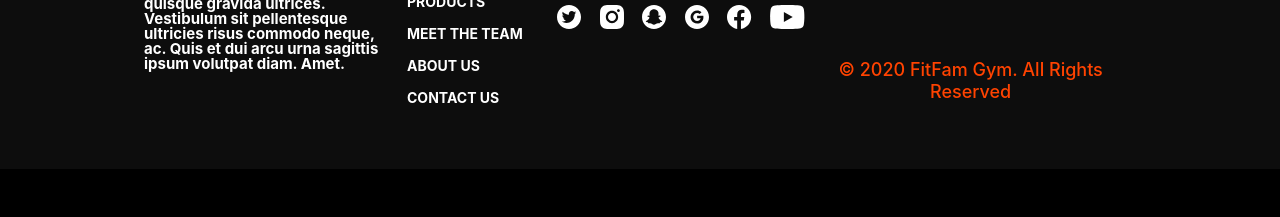
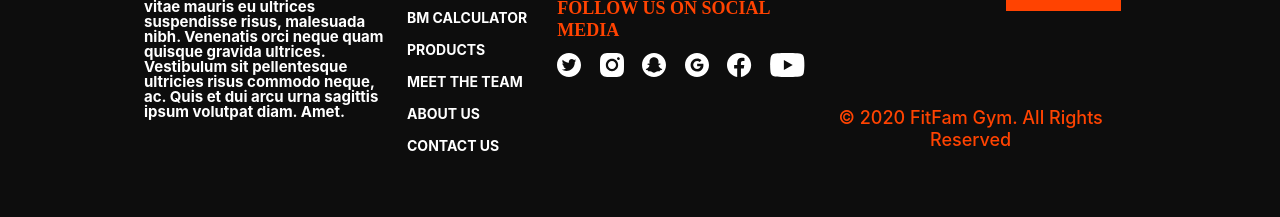
Before and after one commit to hngi/NEW-AVENGERS-VARIATION-2-GYM-FITNESS, a plain HTML site: page src/pricingandplan.html in a window 1280 px wide. Shown: the part 1907-2124 px from the top of the page. Before the commit the page ends 2076 px from the top, so only its background shows below. Drawn offline with Linux system fonts and the light colour scheme.

Commit message:
pricing and plan

```diff
--- a/src/pricingandplan.html
+++ b/src/pricingandplan.html
@@ -170,7 +170,7 @@
 
     <!-- begin footer -->
 
-    <footer class="footer">
+    <footer class="footer mt-5">
       <div class="container-fluid custom-wrapper">
           <div class="row mt-5 mx-1 justify-content-between">
               <div class="col-md-4 col-lg-3 pl-md-0 pr-sm-0">
```
